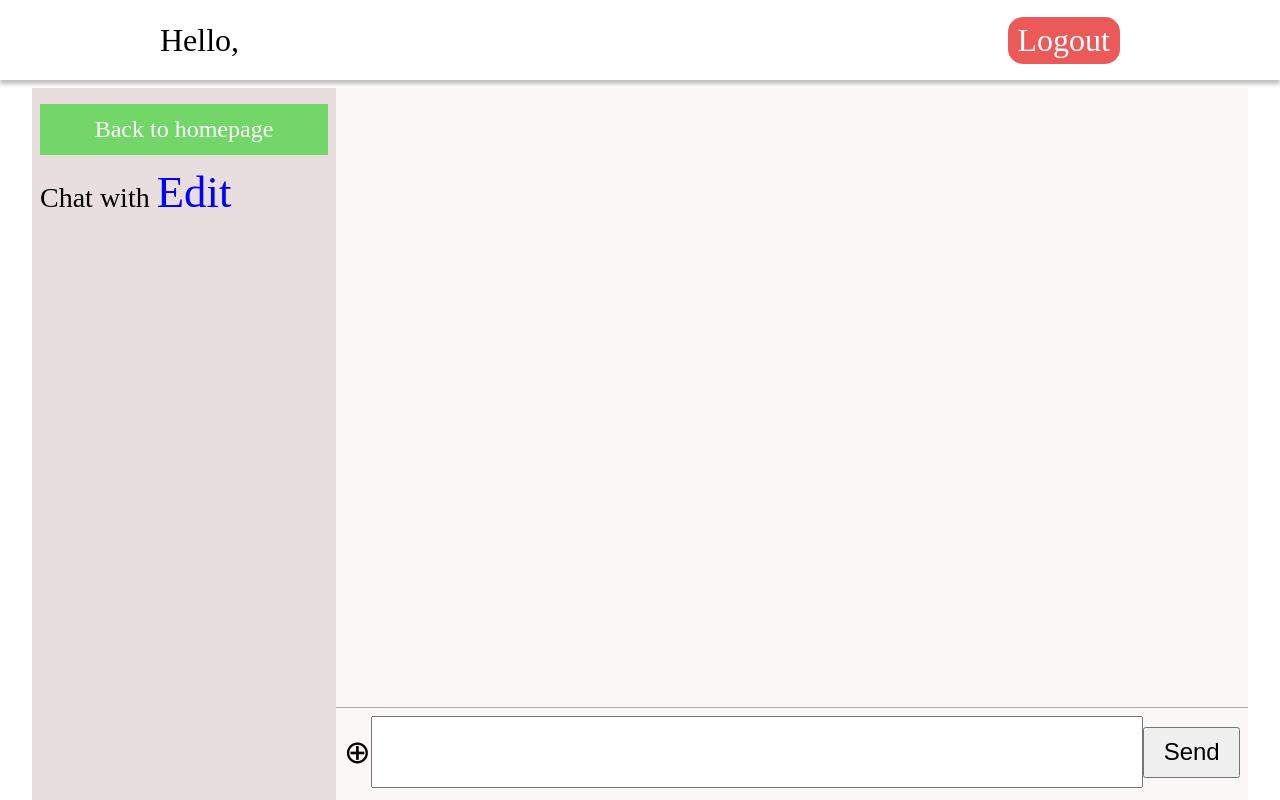
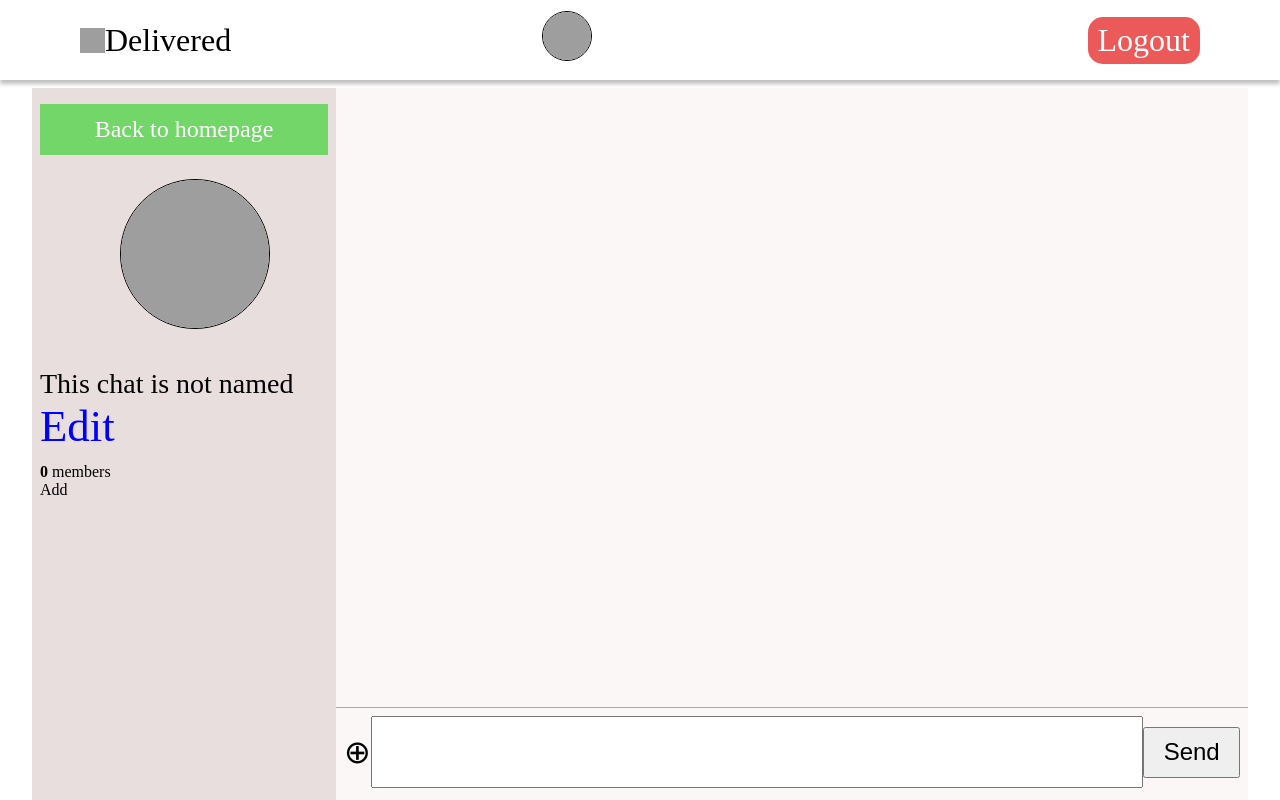
Before and after one commit to buczekmatthias/Delivered, a Symfony app: template templates/app/chat.html.twig in a window 1280 px wide. Run offline with Twig, Linux system fonts and the light colour scheme; the template is opened without the code that fills it, so the values that code supplies are empty; some libraries are stand-ins or nearby versions; grey boxes are pictures that could not be loaded.

Commit message:
Possibility to change chat image

```diff
--- a/public/js/send.js
+++ b/public/js/send.js
@@ -1,9 +1,16 @@
 const sendButton = document.getElementById("messageSend"); //Submit button of messenger form
 const changeName = document.getElementsByClassName("chat-name-change")[0]; //Container where will name change form go
 const messageContainer = document.getElementsByClassName("messages")[0]; //Container where are messages displayed
-let user = document.getElementsByClassName("hello")[0].getAttribute("data-id"); //User's id
-let hash = document.getElementsByClassName("chat")[0].getAttribute("data-id"); //Chat's hash
-let file = document.getElementById("messageFile"); //File button
+const file = document.getElementById("messageFile"); //File button
+const chatimg = document.getElementById("chatImage"); //Chat file button
+const user = document
+  .getElementsByClassName("user-nav-elem")[0]
+  .getAttribute("data-id"); //User's id
+const usrimg = document.getElementById("userImg"); //User file button
+
+if (window.location.href.indexOf("chat") != -1) {
+  let hash = document.getElementsByClassName("chat")[0].getAttribute("data-id"); //Chat's hash
+}
 //Send and refetch messages from API
 if (sendButton) {
   sendButton.addEventListener("click", () => {
@@ -14,12 +21,51 @@ if (sendButton) {
 if (file) {
   file.addEventListener("change", () => {
     if (file.files.length > 0) {
-      let img = file.files[0];
       let formData = new FormData();
-      formData.append("file", img);
+      formData.append("file", file.files[0]);
       try {
         var xhr = new XMLHttpRequest();
         xhr.open("POST", `/chat/${hash}/send`, true);
+        xhr.send(formData);
+        $("#messageFile").val("");
+      } catch (error) {
+        alert("Error occured. Check console to see error log.");
+        console.log(error);
+      }
+    }
+  });
+}
+if (chatimg) {
+  chatimg.addEventListener("change", () => {
+    if (chatimg.files.length > 0) {
+      let formData = new FormData();
+      formData.append("file", chatimg.files[0]);
+      try {
+        var xhr = new XMLHttpRequest();
+        xhr.open("POST", `/chat/${hash}/set-image`, true);
+        xhr.onload = () => {
+          window.location.reload();
+        };
+        xhr.send(formData);
+        $("#messageFile").val("");
+      } catch (error) {
+        alert("Error occured. Check console to see error log.");
+        console.log(error);
+      }
+    }
+  });
+}
+if (usrimg) {
+  usrimg.addEventListener("change", () => {
+    if (usrimg.files.length > 0) {
+      let formData = new FormData();
+      formData.append("file", usrimg.files[0]);
+      try {
+        var xhr = new XMLHttpRequest();
+        xhr.open("POST", `/u/set-image`, true);
+        xhr.onload = () => {
+          window.location.reload();
+        };
         xhr.send(formData);
         $("#messageFile").val("");
       } catch (error) {
@@ -89,19 +135,18 @@ function messageSend() {
   let message = document.getElementById("messageContent");
   //If message is not null make ajax request to send message and fetch messages
   if (message) {
-    $.ajax({
-      type: "POST",
-      url: `/chat/${hash}/send`,
-      data: { message: message.value },
-      success: (data, dataType) => {
-        $("#messageContent").val("");
-        updateChat(hash);
-      },
-      error: (XMLHttpRequest, textStatus, errorThrown) => {
-        alert("Error occured. Check console to see error log.");
-        console.log(errorThrown);
-      },
-    });
+    try {
+      var xhr = new XMLHttpRequest();
+      let fD = new FormData();
+      fD.append("message", message.value);
+      xhr.open("POST", `/chat/${hash}/send`, true);
+      xhr.send(fD);
+      $("#messageContent").val("");
+      updateChat(hash);
+    } catch (error) {
+      alert("Error occured. Check console to see error log.");
+      console.log(error);
+    }
   } else {
     alert("You need to provide message");
   }
--- a/public/styles/app.css
+++ b/public/styles/app.css
@@ -5,18 +5,42 @@ nav {
   display: flex;
   justify-content: space-between;
   align-items: center;
-  padding: 0 10em;
+  padding: 0 5em;
 }
-nav .hello,
-nav a {
+nav .user-nav-elem,
+nav .logo {
   font-size: 2em;
   text-decoration: none;
+  display: flex;
+  justify-content: space-between;
+  align-items: center;
+}
+.user-nav-elem {
+  min-width: 21%;
 }
 nav a {
   background-color: rgb(236, 89, 89);
   color: #fff;
   padding: 5px 10px;
   border-radius: 15px;
+  font-size: 2em;
+  text-decoration: none;
+}
+.logo img {
+  width: 25px;
+  height: 25px;
+}
+.user-nav-elem img {
+  width: 50px;
+  height: 50px;
+  border-radius: 50%;
+  border: 1px solid #000;
+}
+.user-img-set {
+  cursor: pointer;
+}
+#userImg {
+  display: none;
 }
 .chats {
   width: 90%;
@@ -88,7 +112,6 @@ nav a {
   padding: 0.2em 0.5em;
   border-radius: 50%;
 }
-
 .chat {
   width: 95%;
   height: 89vh;
@@ -116,6 +139,30 @@ nav a {
   padding: 0.5em 2em;
   width: 100%;
   text-align: center;
+}
+.chat-image {
+  width: 100%;
+  height: 25%;
+  padding: 1em;
+  display: flex;
+  justify-content: center;
+  align-items: center;
+  margin: 1em 0;
+}
+.chat-upload-file {
+  cursor: pointer;
+  width: 75%;
+  height: auto;
+  padding: 1.5em 2em;
+}
+#chatImage {
+  display: none;
+}
+.chat-upload-file img {
+  width: 150px;
+  height: 150px;
+  border: 1px solid #000;
+  border-radius: 50%;
 }
 .messenger-chat-name {
   margin: 0.7em 0;
--- a/templates/app/chat.html.twig
+++ b/templates/app/chat.html.twig
@@ -15,6 +15,18 @@
 			<a href="{{path('homepage')}}">
 				Back to homepage
 			</a>
+			<div class="chat-image">
+				{% if image is not null %}
+					<label for="chatImage" class="chat-upload-file">
+						<img src="{{'/images/chat/' ~ image}}">
+					</label>
+				{% else %}
+					<label for="chatImage" class="chat-upload-file">
+						<img src="{{'/images/upload.png'}}">
+					</label>
+				{% endif %}
+				<input type="file" id="chatImage">
+			</div>
 			<div class="messenger-chat-name">
 				{% if name is not null %}
 					<p class="chat-name">
@@ -25,12 +37,7 @@
 					</span>
 				{% else %}
 					<p class="edit">
-						{% if members|length > 1 %}
-							This chat got no name.
-						{% else %}
-							Chat with
-							{{members.0.name}}
-						{% endif %}
+						This chat is not named
 						<span id="set">
 							Edit
 						</span>
@@ -38,15 +45,13 @@
 				{% endif %}
 				<div class="chat-name-change"></div>
 			</div>
-			{% if members|length > 1 %}
-				<div class="messenger-chat-members">
-					{% for member in members %}
-						<p class="member">
-							{{member.name}}
-						</p>
-					{% endfor %}
-				</div>
-			{% endif %}
+			<div class="messenger-chat-members">
+				<b>{{members|length}}</b>
+				members
+				<p id="add-new-members">
+					Add
+				</p>
+			</div>
 		</div>
 		<div class="messenger">
 			<div class="messages"></div>
@@ -63,8 +68,3 @@
 		</div>
 	</section>
 {% endblock %}
-
-{% block javascripts %}
-	<script src="/js/send.js"></script>
-	<script src="/js/jquery.js"></script>
-{% endblock %}
--- a/templates/app/homepage.html.twig
+++ b/templates/app/homepage.html.twig
@@ -10,11 +10,28 @@
 
 {% block body %}
 	<nav>
-		<p class="hello" data-id="{{app.session.get('user').id}}">
-			Hello,
-			{{app.session.get('user').Name}}
-			{{app.session.get('user').Surname}}
-		</p>
+		<div class="logo">
+			<img src="/images/logo.png">
+			<p>
+				Delivered
+			</p>
+		</div>
+		<div class="user-nav-elem" data-id="{{app.session.get('user').id}}">
+			{% if app.session.get('user').userImg is not null %}
+				<label for="userImg" class="user-img-set">
+					<img src="{{'/images/users/' ~ app.session.get('user').userImg}}">
+				</label>
+			{% else %}
+				<label for="userImg" class="user-img-set">
+					<img src="/images/upload.png">
+				</label>
+			{% endif %}
+			<input type="file" id="userImg">
+			<p>
+				{{app.session.get('user').Name}}
+				{{app.session.get('user').Surname}}
+			</p>
+		</div>
 
 		<a href="{{path('logout')}}">
 			Logout
@@ -173,3 +190,10 @@
 		</section>
 	{% endblock %}
 {% endblock %}
+
+{% block headJS %}
+	<script src="/js/jquery.js"></script>
+{% endblock %}
+{% block javascripts %}
+	<script src="/js/send.js"></script>
+{% endblock %}
--- a/templates/base.html.twig
+++ b/templates/base.html.twig
@@ -11,6 +11,7 @@
 			html
 			{height:100%;width:100%}
 		</style>
+		{% block headJS %}{% endblock %}
 		{% block stylesheets %}{% endblock %}
 		<link href="/styles/alerts.css" rel="stylesheet">
 		<link href="/images/favicon.ico" rel="shortcut icon">
```
Also changed, not shown: src/Controller/AppController.php (+33 -14 lines), src/Controller/UserController.php (+38 -9 lines), 1 other file.
